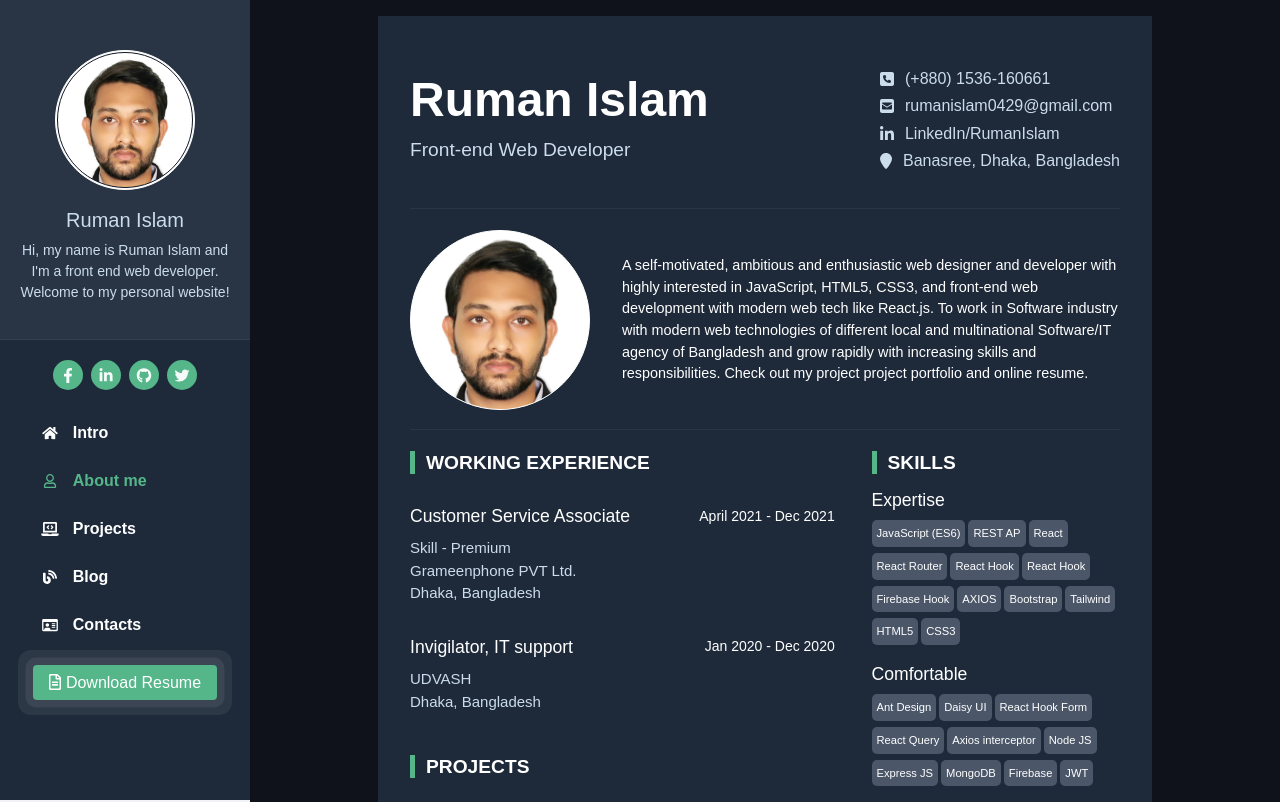
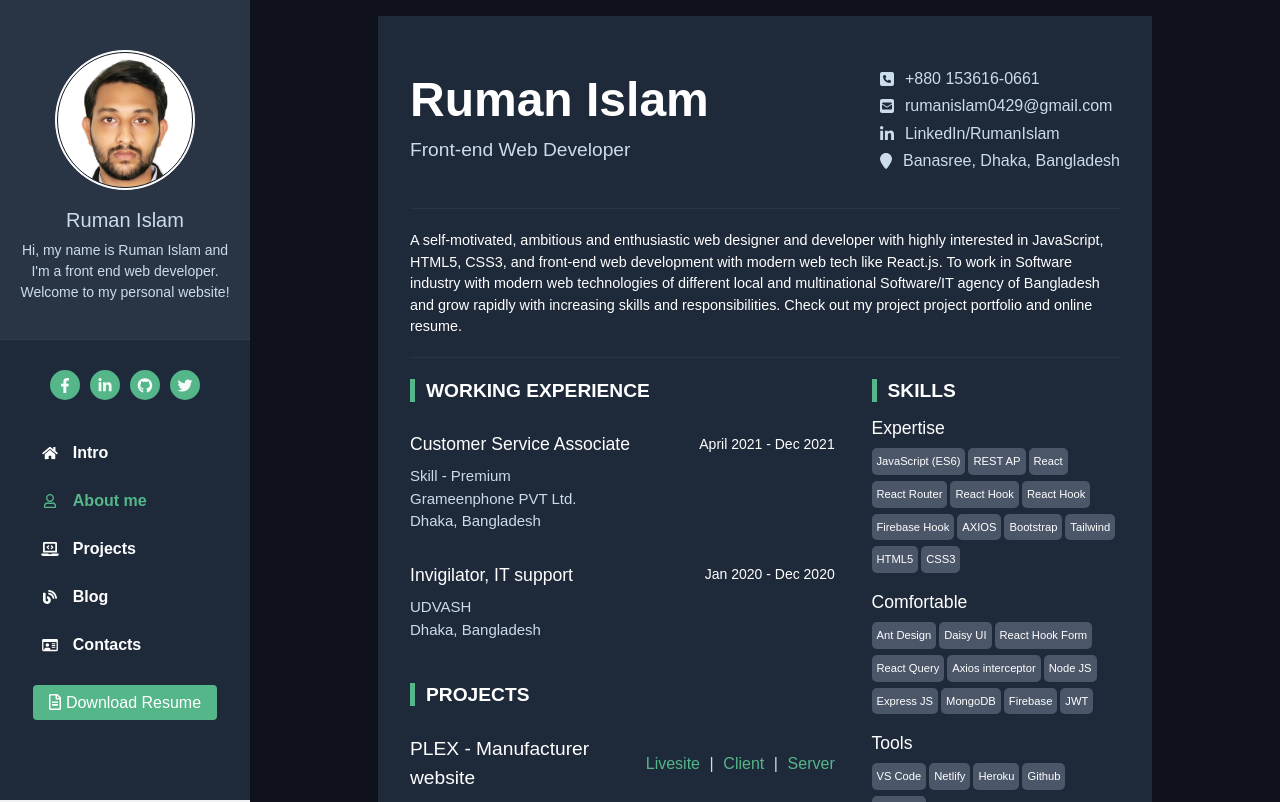
Before and after one commit to Ruman-Islam/Ruman-Islam-portfolio, a React (Create React App) app: page /about-me in a window 1280 px wide. Shown: the top 802 px of the page. Built offline with nearby package versions, Linux system fonts and the light colour scheme.

Commit message:
modified

```diff
--- a/package.json
+++ b/package.json
@@ -11,13 +11,11 @@
     "@testing-library/react": "^13.3.0",
     "@testing-library/user-event": "^13.5.0",
     "antd": "^4.21.0",
-    "aos": "^2.3.4",
     "react": "^18.1.0",
     "react-dom": "^18.1.0",
     "react-helmet-async": "^1.3.0",
     "react-router-dom": "^6.3.0",
-    "react-scripts": "5.0.1",
-    "web-vitals": "^2.1.4"
+    "react-scripts": "5.0.1"
   },
   "scripts": {
     "start": "react-scripts start",
--- a/src/App.js
+++ b/src/App.js
@@ -1,17 +1,11 @@
-import { useEffect } from "react";
 import { Route, Routes } from "react-router-dom";
 import { nestedRoutes } from "./routes/nestedRoutes";
 import { HelmetProvider } from "react-helmet-async";
 import Home from "./pages/Home/Home";
-import AOS from 'aos';
 import 'antd/dist/antd.css';
-import 'aos/dist/aos.css';
 
 
 const App = () => {
-  useEffect(() => {
-    AOS.init();
-  }, [])
 
   return (
     <HelmetProvider>
--- a/src/components/PageTitle.js
+++ b/src/components/PageTitle.js
@@ -4,7 +4,7 @@ import { Helmet } from 'react-helmet-async';
 const PageTitle = ({ title }) => {
     return (
         <Helmet>
-            <title>Ruman Islam - {title}</title>
+            <title>Ruman Islam | {title}</title>
         </Helmet>
     );
 };
--- a/src/components/Skills.js
+++ b/src/components/Skills.js
@@ -50,7 +50,7 @@ const Skills = () => {
         justify-center items-center mx-auto">
             <PageTitle title="Skills" />
             <p className="text-[24px] font-bold mb-5">Technologies I know and familiar with</p>
-            <div className="grid grid-cols-2 md:grid-cols-10 gap-5">
+            <div className="grid grid-cols-2 md:grid-cols-6 xl:grid-cols-8 2xl:grid-cols-10 gap-5">
                 {allSkills?.map((skill, index) =>
                     <SkillCard
                         key={index}
--- a/src/index.css
+++ b/src/index.css
@@ -1,9 +1,9 @@
 @tailwind base;
 @tailwind components;
 @tailwind utilities;
-@import url('https://fonts.googleapis.com/css2?family=Nunito+Sans&display=swap');
+@import url('https://fonts.googleapis.com/css2?family=Nunito&display=swap');
 body {
-  font-family: 'Nunito Sans', sans-serif;
+  font-family: 'Nunito', sans-serif;
 }
 
 body::-webkit-scrollbar {
@@ -121,7 +121,8 @@ body::-webkit-scrollbar-thumb, .sider-style::-webkit-scrollbar-thumb {
 }
 
 .social-icon-container {
-  width: 160px;
+  width: 170px;
+  height: 50px;
   margin: 20px auto 0 !important;
   display: flex;
   align-content: center;
@@ -139,9 +140,12 @@ body::-webkit-scrollbar-thumb, .sider-style::-webkit-scrollbar-thumb {
   font-size: 15px;
   color: hsla(0,0%,100%,.94902);
   display: flex;
-  align-content: center;
   justify-content: center;
   align-items: center;
+}
+.social-icon:hover {
+  background-color: hsla(0,0%,100%,.05);
+  transition: .3s ease-in-out;
 }
 
 .ant-layout-sider-zero-width-trigger {
@@ -217,6 +221,10 @@ body::-webkit-scrollbar-thumb, .sider-style::-webkit-scrollbar-thumb {
   font-size: 1rem;
   border-radius: 4px;
 }
+.resume-btn:hover {
+  background: hsla(0,0%,100%,.05);
+  transition: .3s ease-in-out;
+}
 
 .resume-btn-download {
   background: #2F435C;
@@ -226,11 +234,6 @@ body::-webkit-scrollbar-thumb, .sider-style::-webkit-scrollbar-thumb {
   color: #fff;
   margin-top: 1px;
   margin-left: 5px;
-}
-
-.resume-btn:hover {
-  background: #44A076;
-  transition: .2s ease-in-out;
 }
 
 .about a {
@@ -272,7 +275,7 @@ body::-webkit-scrollbar-thumb, .sider-style::-webkit-scrollbar-thumb {
 .resume-btn-blinking {
   animation: blinking;
   animation-duration: 2s;
-  animation-delay: 1s;
+  animation-delay: 2s;
   animation-iteration-count: infinite;
 }
 
@@ -327,7 +330,7 @@ body::-webkit-scrollbar-thumb, .sider-style::-webkit-scrollbar-thumb {
   padding: 0 0 1.2rem ;
 }
 .resume-description p{
-  margin-left: 2rem;
+  /* margin-left: 2rem; */
   color: #fff;
   font-size: .9rem;
 }
@@ -550,10 +553,6 @@ li::marker {
     .resume-description {
       justify-content: center;
     }
-    .resume-description p{
-      text-align: center;
-      margin: 0;
-    }
     .company .company-experience{
       flex-direction: column;
       align-items: flex-start;
--- a/src/pages/AboutMe/AboutMe.js
+++ b/src/pages/AboutMe/AboutMe.js
@@ -33,7 +33,7 @@ const AboutMe = () => {
                             <div className='contact-items-container'>
                                 <div className='contact-item'>
                                     <FontAwesomeIcon icon={faSquarePhone} className='item' />
-                                    <a href="tel:+8801536160661">(+880) 1536-160661</a>
+                                    <a href="tel:+8801536160661">+880 153616-0661</a>
                                 </div>
                                 <div className='contact-item'>
                                     <FontAwesomeIcon icon={faSquareEnvelope} className='item' />
@@ -53,11 +53,11 @@ const AboutMe = () => {
                         <br />
 
                         <div className='resume-description light-border-bottom'>
-                            <div>
+                            {/* <div>
                                 <div className='resume-image-container profile-img-container'>
                                     <div className='profile-img-wrapper'></div>
                                 </div>
-                            </div>
+                            </div> */}
                             <div>
                                 <p>A self-motivated, ambitious and enthusiastic web designer and developer with highly interested in JavaScript, HTML5, CSS3, and front-end web development with modern web tech like React.js. To work in Software industry with modern web technologies of different local and multinational Software/IT agency of Bangladesh and grow rapidly with increasing skills and responsibilities. Check out my project project portfolio and online resume.</p>
                             </div>
--- a/src/pages/Contacts/Contacts.js
+++ b/src/pages/Contacts/Contacts.js
@@ -25,9 +25,6 @@ const Contacts = () => {
         <div className='flex flex-col justify-center items-center h-[100vh]'>
             <PageTitle title="Contact" />
             <h1
-                data-aos="fade-right"
-                data-aos-delay="200"
-                data-aos-duration="1500"
                 className='text-white text-3xl md:text-5xl mb-5 mt-[-20px] hidden md:block'>Connect With Me</h1>
             {state.errors.length > 0 && (
                 <p style={error}>You cannot Submit Empty Form </p>
@@ -35,9 +32,6 @@ const Contacts = () => {
             <hr className='border-[#7F8487] border w-8/12 mb-10 hidden md:block' />
             <div className="w-full md:w-8/12 flex justify-between flex-col md:flex-row px-2">
                 <div
-                    data-aos="fade-left"
-                    data-aos-delay="200"
-                    data-aos-duration="1500"
                     className='text-white w-full text-center md:text-left'>
                     <h1 className='text-white text-[30px]'>Contact Info</h1>
                     <hr className='border-[#7F8487] border-1 w-8/12 mb-10 hidden md:block' />
@@ -47,7 +41,7 @@ const Contacts = () => {
                     </div>
                     <div className='flex items-center my-4 text-[18px] justify-center md:justify-start'>
                         <PhoneOutlined className='text-[#3CCF91] mr-2' />
-                        <span>+8801536160661</span>
+                        <span>+880 153616-0661</span>
                     </div>
                     <div className='flex items-center my-4 text-[18px] justify-center md:justify-start'>
                         <EnvironmentOutlined className='text-[#3CCF91] mr-2' />
@@ -84,19 +78,16 @@ const Contacts = () => {
                     </div>
                 </div>
                 <form onSubmit={handleSubmit}
-                    data-aos="fade-left"
-                    data-aos-delay="200"
-                    data-aos-duration="1500"
                     className="rounded px-8 pt-6 pb-8 mb-4 w-full">
                     <div className="mb-4">
-                        <input className="shadow appearance-none border-0 rounded w-full py-2 px-3 text-white leading-tight outline-none focus:shadow-outline bg-[#06283D]" id="subject" type="text" name='subject' placeholder="Subject" />
+                        <input autocomplete="off" className="shadow appearance-none border-0 rounded w-full py-2 px-3 text-white leading-tight outline-none focus:shadow-outline bg-[#06283D]" id="subject" type="text" name='subject' placeholder="Subject" />
                     </div>
                     <ValidationError prefix="Name" field="name" errors={state.errors} />
                     <div className="mb-4">
-                        <input className="shadow appearance-none border-0 rounded w-full py-2 px-3 text-white leading-tight outline-none focus:shadow-outline bg-[#06283D]" id="username" name='username' type="text" placeholder="Username" />
+                        <input autocomplete="off" className="shadow appearance-none border-0 rounded w-full py-2 px-3 text-white leading-tight outline-none focus:shadow-outline bg-[#06283D]" id="username" name='username' type="text" placeholder="Username" />
                     </div>
                     <div className="mb-4">
-                        <input className="shadow appearance-none border-0 rounded w-full py-2 px-3 text-white leading-tight outline-none focus:shadow-outline bg-[#06283D]" id="email" name='email' type="text" placeholder="Email" />
+                        <input autocomplete="off" className="shadow appearance-none border-0 rounded w-full py-2 px-3 text-white leading-tight outline-none focus:shadow-outline bg-[#06283D]" id="email" name='email' type="text" placeholder="Email" />
                     </div>
                     <div className="mb-4">
                         <textarea
```
Also changed, not shown: 1 other file (tests, documents, lock files or other folders).
